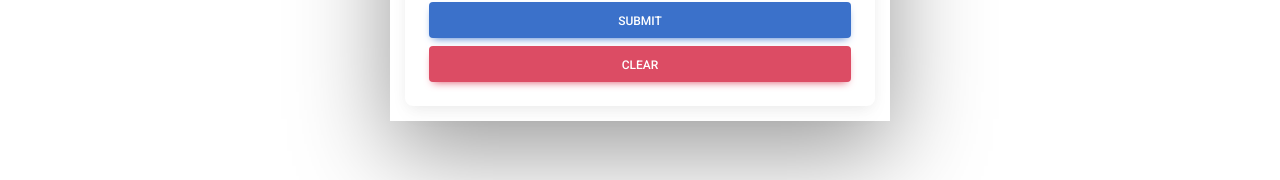
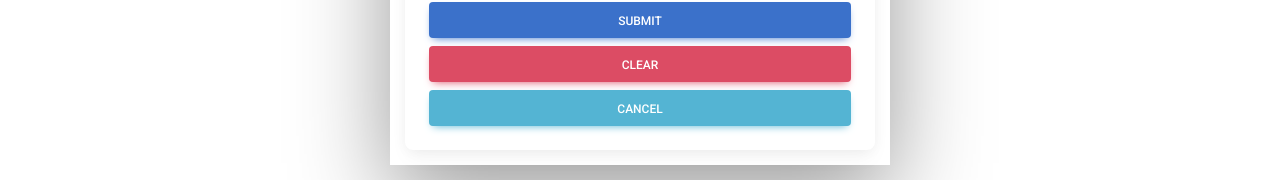
Before and after one commit to jeetsavsani1173/TourNion, a React (Create React App) app in the folder client/: page /addTour in a window 1280 px wide. Shown: the part 449-629 px from the top of the page. Built offline with nearby package versions, Linux system fonts and the light colour scheme; sample sign-in values are in the browser's storage.

Commit message:
update tour page modified

```diff
--- a/client/package.json
+++ b/client/package.json
@@ -25,7 +25,7 @@
     "react-google-login": "^5.2.2",
     "react-helmet-async": "^1.3.0",
     "react-redux": "^8.0.5",
-    "react-router-dom": "^6.7.0",
+    "react-router-dom": "^6.8.2",
     "react-scripts": "5.0.1",
     "react-toastify": "^9.1.1",
     "web-vitals": "^2.1.4"
--- a/client/src/pages/AddEditTour.js
+++ b/client/src/pages/AddEditTour.js
@@ -16,6 +16,7 @@ import { useDispatch, useSelector } from "react-redux";
 import { createTour, updateTour } from "../redux/features/tourSlice";
 import { Helmet, HelmetProvider } from "react-helmet-async";
 
+// initial state of tour
 const initialState = {
   title: "",
   description: "",
@@ -37,6 +38,7 @@ const AddEditTour = () => {
     if (id) {
       const singleTour = userTours.find((tour) => tour._id === id);
       setTourData({ ...singleTour });
+      setPreviewUrl(singleTour.imageFile);
     }
   }, [id]);
 
@@ -51,6 +53,7 @@ const AddEditTour = () => {
     setTourData({ title: "", description: "", tags: [] });
     setPreviewUrl(null);
   };
+
   const handleSubmit = (e) => {
     e.preventDefault();
     if (!tags.length) {
@@ -71,20 +74,28 @@ const AddEditTour = () => {
       // navigate("/");
     }
   };
+
   const onInputChange = (e) => {
     const { name, value } = e.target;
     setTourData({ ...tourData, [name]: value });
   };
+
   const handleAddTag = (tag) => {
     setTagErrMsg(null);
     setTourData({ ...tourData, tags: [...tourData.tags, tag] });
   };
+
   const handleDeleteTag = (deleteTag) => {
     setTourData({
       ...tourData,
       tags: tourData.tags.filter((tag) => tag !== deleteTag),
     });
   };
+
+  const handleGoBack = () => {
+    navigate('/dashboard');
+  };
+
   return (
     <div
       style={{
@@ -99,7 +110,7 @@ const AddEditTour = () => {
     >
       <HelmetProvider>
         <Helmet>
-          <title>Add/Edit Tour</title>
+          <title>{id ? 'Update' : 'Add'} Tour</title>
         </Helmet>
       </HelmetProvider>
       <MDBCard alignment="center">
@@ -120,7 +131,7 @@ const AddEditTour = () => {
                 className="form-control"
                 required
                 invalid
-                // validation="Please provide your email."
+              // validation="Please provide your email."
               />
             </MDBValidationItem>
             <MDBValidationItem
@@ -139,7 +150,7 @@ const AddEditTour = () => {
                 required
                 invalid
                 rows={4}
-                // validation="Please provide your email."
+              // validation="Please provide your email."
               />
             </MDBValidationItem>
             <div className="col-md-12">
@@ -163,6 +174,7 @@ const AddEditTour = () => {
                   setPreviewUrl(base64);
                 }}
               />
+
             </div>
             <div className="col-12">
               {previewUrl && (
@@ -181,6 +193,14 @@ const AddEditTour = () => {
               >
                 Clear
               </MDBBtn>
+              <MDBBtn
+                style={{ width: "100%" }}
+                className="mt-2"
+                color="info"
+                onClick={handleGoBack}
+              >
+                Cancel
+              </MDBBtn>
             </div>
           </MDBValidation>
         </MDBCardBody>
--- a/client/src/redux/features/tourSlice.js
+++ b/client/src/redux/features/tourSlice.js
@@ -1,7 +1,7 @@
 import { createSlice, createAsyncThunk } from "@reduxjs/toolkit";
 import * as api from "../api";
 
-export const createTour = createAsyncThunk(
+export const  createTour = createAsyncThunk(
   "tour/createTour",
   async ({ updatedTourData, navigate, toast }, { rejectWithValue }) => {
     try {
@@ -71,7 +71,7 @@ export const updateTour = createAsyncThunk(
     try {
       const response = await api.updateTour(id, updatedTourData);
       toast.success("Tour Updated Successfully");
-      navigate("/");
+      navigate("/dashboard");
       return response.data;
     } catch (err) {
       return rejectWithValue(err.response.data);
@@ -124,7 +124,7 @@ const tourSlice = createSlice({
     tours: [],
     // tours of logged in user.
     userTours: [],
-    // Tour of perticular searched tag
+    // Tour of particular searched tag
     tagTours: [],
     // Related Tour state for showing related tour in singleTour page
     relatedTours: [],
```
Also changed, not shown: client/src/redux/api.js (+4 -7 lines), 2 other files (tests, documents, lock files or other folders).
